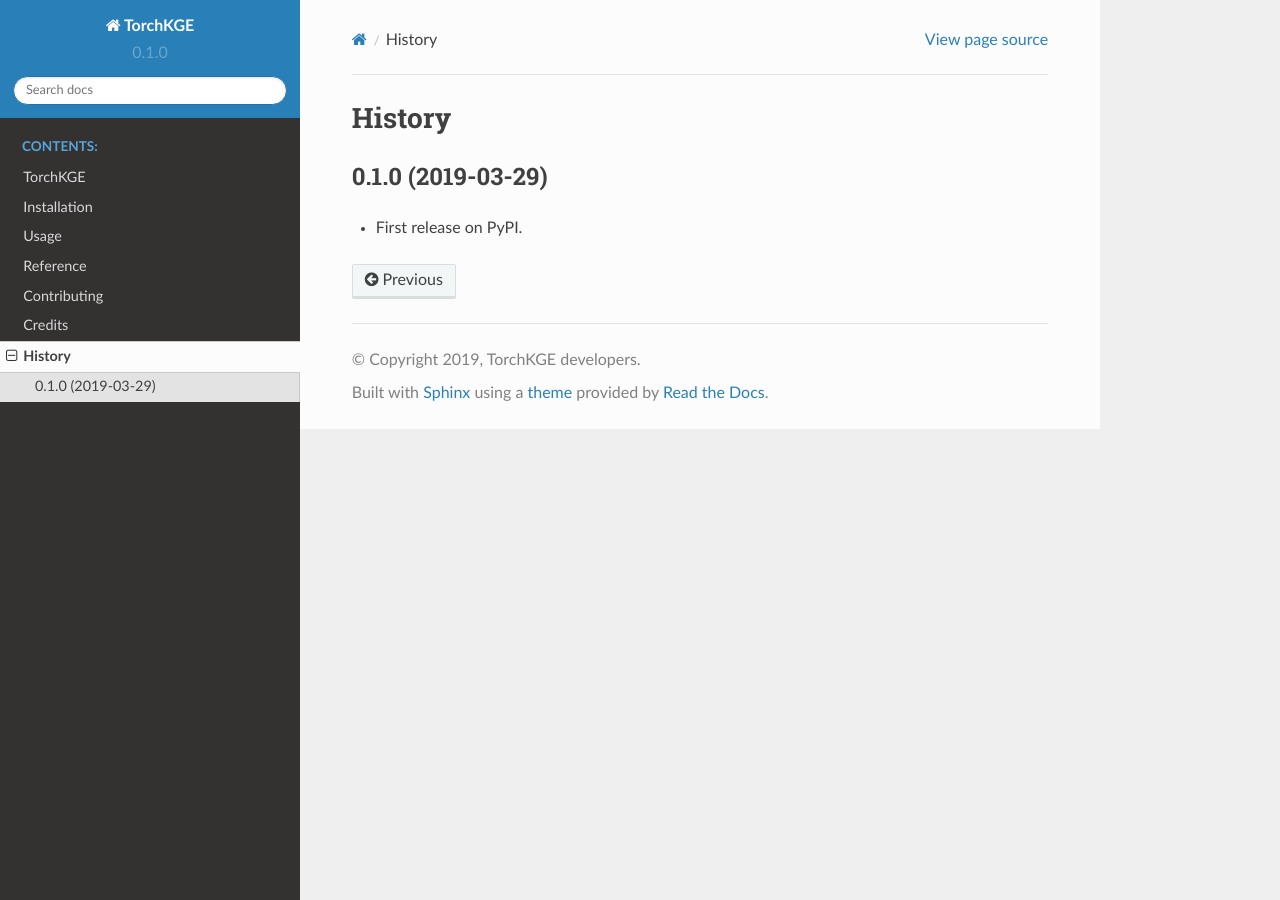
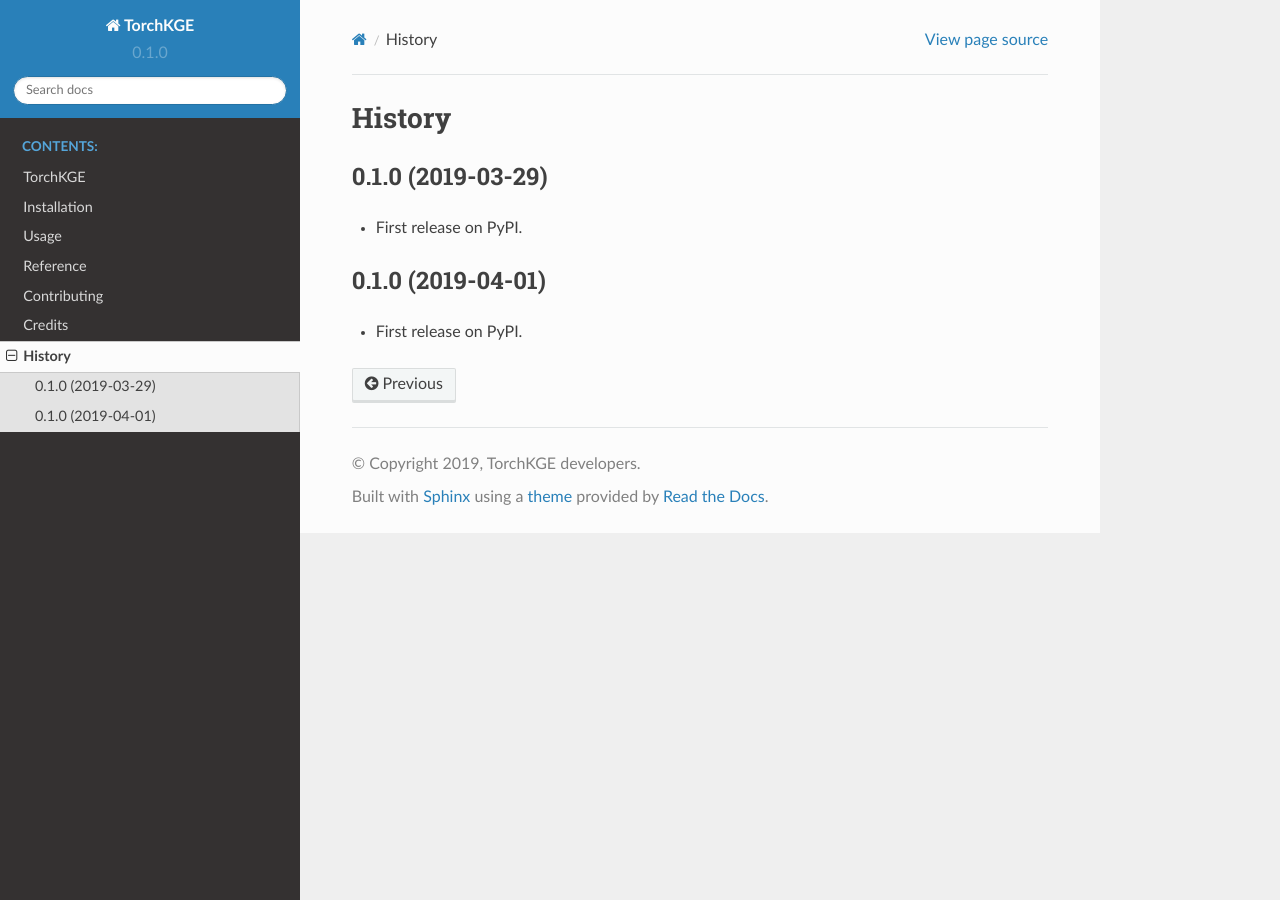
Before and after one commit to torchkge-team/torchkge, a Sphinx documentation site: the page built from docs/history.rst, in a window 1280 px wide. Built offline with Sphinx 7.4.7 and the Read the Docs theme 2.0.0, drawn with Linux system fonts in a browser that asks for light colours.

Commit message:
Update history.rst

```diff
--- a/docs/history.rst
+++ b/docs/history.rst
@@ -1 +1,6 @@
 .. include:: ../HISTORY.rst
+
+0.1.0 (2019-04-01)
+------------------
+
+* First release on PyPI.
```
